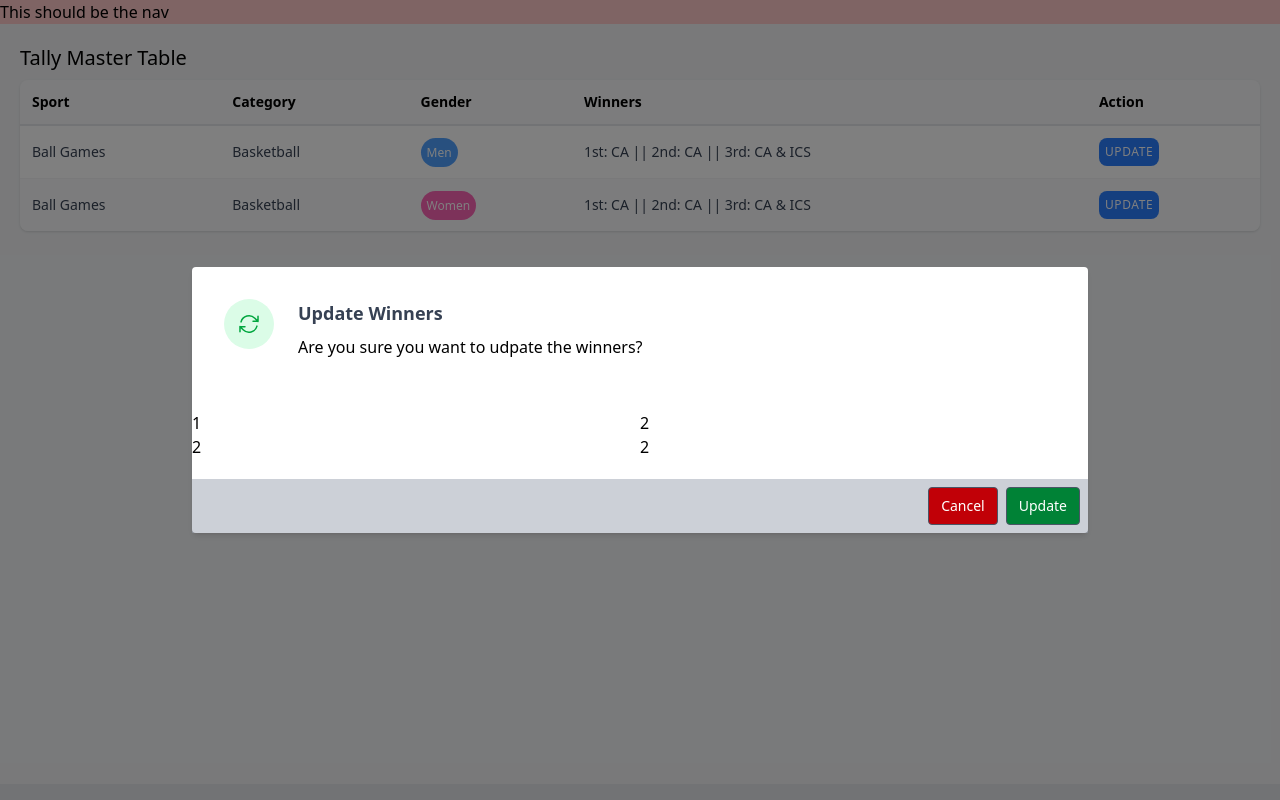
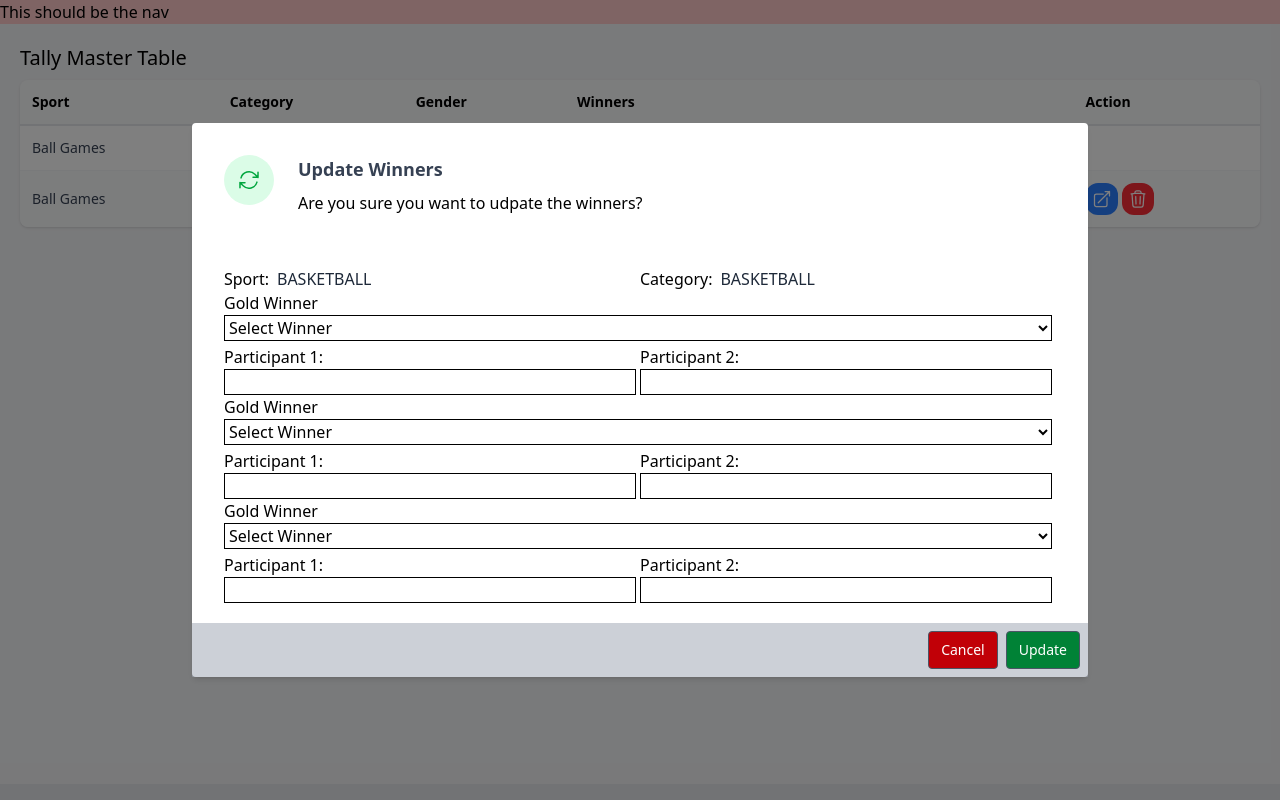
Before and after one commit to Lesterthatme/Instrams, a PHP site: page /pages/edit-admin.php in a window 1280 px wide. Run offline with PHP 8.4, Linux system fonts and the light colour scheme.

Commit message:
latest ui

```diff
--- a/assets/js/edit-admin.js
+++ b/assets/js/edit-admin.js
@@ -22,8 +22,19 @@ function hideModal() {
   }, 200);
 }
 
+//Save Button
 document.getElementById("save-btn").addEventListener("click", (e) => {
   e.preventDefault();
 
-  alert("not yet implemented");
+  alert("Save button is not yet implemented");
 });
+
+//Delete Button
+const deleteBtn = document.querySelectorAll(".delete-btn");
+deleteBtn.forEach((item) => {
+  item.addEventListener("click", (e) => {
+    e.preventDefault();
+
+    alert("Delete function not implemented yet");
+  });
+});
--- a/pages/edit-admin.php
+++ b/pages/edit-admin.php
@@ -37,7 +37,6 @@
                         </td>
                         <td class="p-3 text-sm text-gray-700 whitespace-nowrap">1st: CA || 2nd: CA || 3rd: CA & ICS</td>
                         <td class="p-3 text-sm text-gray-700 whitespace-nowrap">
-                            <button class="update-btn p-1.5 text-xs font-medium uppercase tracking-wider text-white bg-blue-500 rounded-lg cursor-pointer">Update</button>
                         </td>
                     </tr>
                     <tr class="bg-gray-50">
@@ -47,8 +46,24 @@
                             <span class="p-1.5 text-xs font-medium text-white bg-pink-400 rounded-[2vw] hover:bg-pink-600 cursor-pointer">Women</span>
                         </td>
                         <td class="p-3 text-sm text-gray-700 whitespace-nowrap">1st: CA || 2nd: CA || 3rd: CA & ICS</td>
-                        <td class="p-3 text-sm text-gray-700 whitespace-nowrap">
-                            <button class="update-btn p-1.5 text-xs font-medium uppercase tracking-wider text-white bg-blue-500 rounded-lg cursor-pointer">Update</button>
+                        <td class="p-3 text-sm text-gray-700 whitespace-nowrap flex gap-1">
+                            <button
+                                class="update-btn p-1.5 text-xs font-medium uppercase tracking-wider text-white bg-blue-500 rounded-xl cursor-pointer hover:bg-blue-400 transition-colors duration-200"
+                                title="Edit Button">
+                                <svg xmlns="http://www.w3.org/2000/svg" fill="none" viewBox="0 0 24 24" stroke-width="1.5" stroke="currentColor" class="size-5">
+                                    <path stroke-linecap="round" stroke-linejoin="round" d="M13.5 6H5.25A2.25 2.25 0 0 0 3 8.25v10.5A2.25 2.25 0 0 0 5.25 21h10.5A2.25 2.25 0 0 0 18 18.75V10.5m-10.5 6L21 3m0 0h-5.25M21 3v5.25" />
+                                </svg>
+
+                            </button>
+                            <button
+                                class="delete-btn p-1.5 text-xs font-medium uppercase tracking-wider text-white bg-red-500 rounded-xl cursor-pointer hover:bg-red-400 transition-colors duration-200"
+                                title="Delete Button">
+                                <svg xmlns="http://www.w3.org/2000/svg" fill="none" viewBox="0 0 24 24" stroke-width="1.5" stroke="currentColor" class="size-5">
+                                    <path stroke-linecap="round" stroke-linejoin="round" d="m14.74 9-.346 9m-4.788 0L9.26 9m9.968-3.21c.342.052.682.107 1.022.166m-1.022-.165L18.16 19.673a2.25 2.25 0 0 1-2.244 2.077H8.084a2.25 2.25 0 0 1-2.244-2.077L4.772 5.79m14.456 0a48.108 48.108 0 0 0-3.478-.397m-12 .562c.34-.059.68-.114 1.022-.165m0 0a48.11 48.11 0 0 1 3.478-.397m7.5 0v-.916c0-1.18-.91-2.164-2.09-2.201a51.964 51.964 0 0 0-3.32 0c-1.18.037-2.09 1.022-2.09 2.201v.916m7.5 0a48.667 48.667 0 0 0-7.5 0" />
+                                </svg>
+
+
+                            </button>
                         </td>
                     </tr>
 
@@ -62,8 +77,8 @@
     <div class="flex fixed inset-0 bg-black/50 justify-center items-end transition-opacity duration-500
     sm:items-center
     " id="dialog" onclick="hideModal()">
-        <div class="bg-white rounded shadow-md flex gap-5 flex-col w-full sm:w-lg md:w-2xl lg:w-4xl"
-         onclick="event.stopImmediatePropagation()">
+        <div class="bg-white rounded shadow-md flex gap-5 flex-col w-full sm:w-lg md:w-2xl lg:w-4xl  max-h-[100vh]"
+            onclick="event.stopImmediatePropagation()">
             <div class="flex p-8 gap-6">
                 <div class="bg-green-100 rounded-full text-green-600 w-10 min-w-[50px] h-10 min-h-[50px] flex justify-center items-center">
                     <svg xmlns="http://www.w3.org/2000/svg" fill="none" viewBox="0 0 24 24" stroke-width="1.5" stroke="currentColor" class="size-6">
@@ -76,17 +91,97 @@
                     <p>Are you sure you want to udpate the winners?</p>
                 </div>
             </div>
-            <div class="grid grid-cols-2">
-                <div>1</div>
-                <div>2</div>
-                <div>2</div>
-                <div>2</div>
+            <div class="grid grid-cols-1 sm:grid-cols-2 px-8 overflow-y-auto">
+                <div class="flex gap-2">
+                    <h3>Sport: </h3>
+                    <span class="uppercase text-gray-800 font-medium">Basketball</span>
+                </div>
+                <div class="flex gap-2 ">
+                     <h3>Category: </h3>
+                    <span class="uppercase text-gray-800 font-medium">Basketball</span>
+                </div>
+                <div class="sm:col-span-2 flex flex-col mb-1 me-1">
+                    <label for="">Gold Winner</label>
+                    <select name="" id="" class="border border-black w-full">
+                        <option value="none" selected disabled>Select Winner</option>
+                        <option value="1">CA</option>
+                        <option value="2">COED</option>
+                        <option value="3">CET</option>
+                        <option value="4">CM</option>
+                        <option value="5">DRT</option>
+                        <option value="6">BTVC</option>
+                        <option value="7">FFHNAS</option>
+                        <option value="8">IAS</option>
+                        <option value="9">ICS</option>
+                        <option value="10">IVM</option>
+                    </select>
+                </div>
+                <div class="flex flex-col me-1">
+                    <label for="">Participant 1:</label>
+                    <input type="text" class="border border-black">
+                </div>
+                <div class="flex flex-col me-1">
+                    <label for="">Participant 2:</label>
+                    <input type="text" class="border border-black">
+                </div>
+                <div class="sm:col-span-2 flex flex-col mb-1 me-1">
+                    <label for="">Gold Winner</label>
+                    <select name="" id="" class="border border-black w-full">
+                        <option value="none" selected disabled>Select Winner</option>
+                        <option value="1">CA</option>
+                        <option value="2">COED</option>
+                        <option value="3">CET</option>
+                        <option value="4">CM</option>
+                        <option value="5">DRT</option>
+                        <option value="6">BTVC</option>
+                        <option value="7">FFHNAS</option>
+                        <option value="8">IAS</option>
+                        <option value="9">ICS</option>
+                        <option value="10">IVM</option>
+                    </select>
+                </div>
+                <div class="flex flex-col me-1">
+                    <label for="">Participant 1:</label>
+                    <input type="text" class="border border-black">
+                </div>
+                <div class="flex flex-col me-1">
+                    <label for="">Participant 2:</label>
+                    <input type="text" class="border border-black">
+                </div>
+                <div class="sm:col-span-2 flex flex-col mb-1 me-1">
+                    <label for="">Gold Winner</label>
+                    <select name="" id="" class="border border-black w-full">
+                        <option value="none" selected disabled>Select Winner</option>
+                        <option value="1">CA</option>
+                        <option value="2">COED</option>
+                        <option value="3">CET</option>
+                        <option value="4">CM</option>
+                        <option value="5">DRT</option>
+                        <option value="6">BTVC</option>
+                        <option value="7">FFHNAS</option>
+                        <option value="8">IAS</option>
+                        <option value="9">ICS</option>
+                        <option value="10">IVM</option>
+                    </select>
+                </div>
+                <div class="flex flex-col me-1">
+                    <label for="">Participant 1:</label>
+                    <input type="text" class="border border-black">
+                </div>
+                <div class="flex flex-col me-1">
+                    <label for="">Participant 2:</label>
+                    <input type="text" class="border border-black">
+                </div>
+
+
 
             </div>
 
             <div class="bg-gray-400/50 overflow-hidden p-2 flex justify-end gap-2">
-                <button class="bg-red-700 border border-gray-600  rounded px-3 py-2 text-white cursor-pointer hover:bg-red-400 text-sm" onclick="hideModal()">Cancel</button>
-                <button class="bg-green-700 border border-gray-600  rounded px-3 py-2 text-white cursor-pointer hover:bg-green-400 text-sm" id="save-btn">Update</button>
+                <button class="text-sm flex items-center justify-center px-3 py-2
+                bg-red-700 border border-gray-600  rounded   text-white cursor-pointer hover:bg-red-400 " onclick="hideModal()">Cancel</button>
+                <button class="flex items-center justify-center px-3 py-2
+                 bg-green-700 border border-gray-600  rounded   text-white cursor-pointer hover:bg-green-400 text-sm" id="save-btn">Update</button>
 
             </div>
         </div>
```
